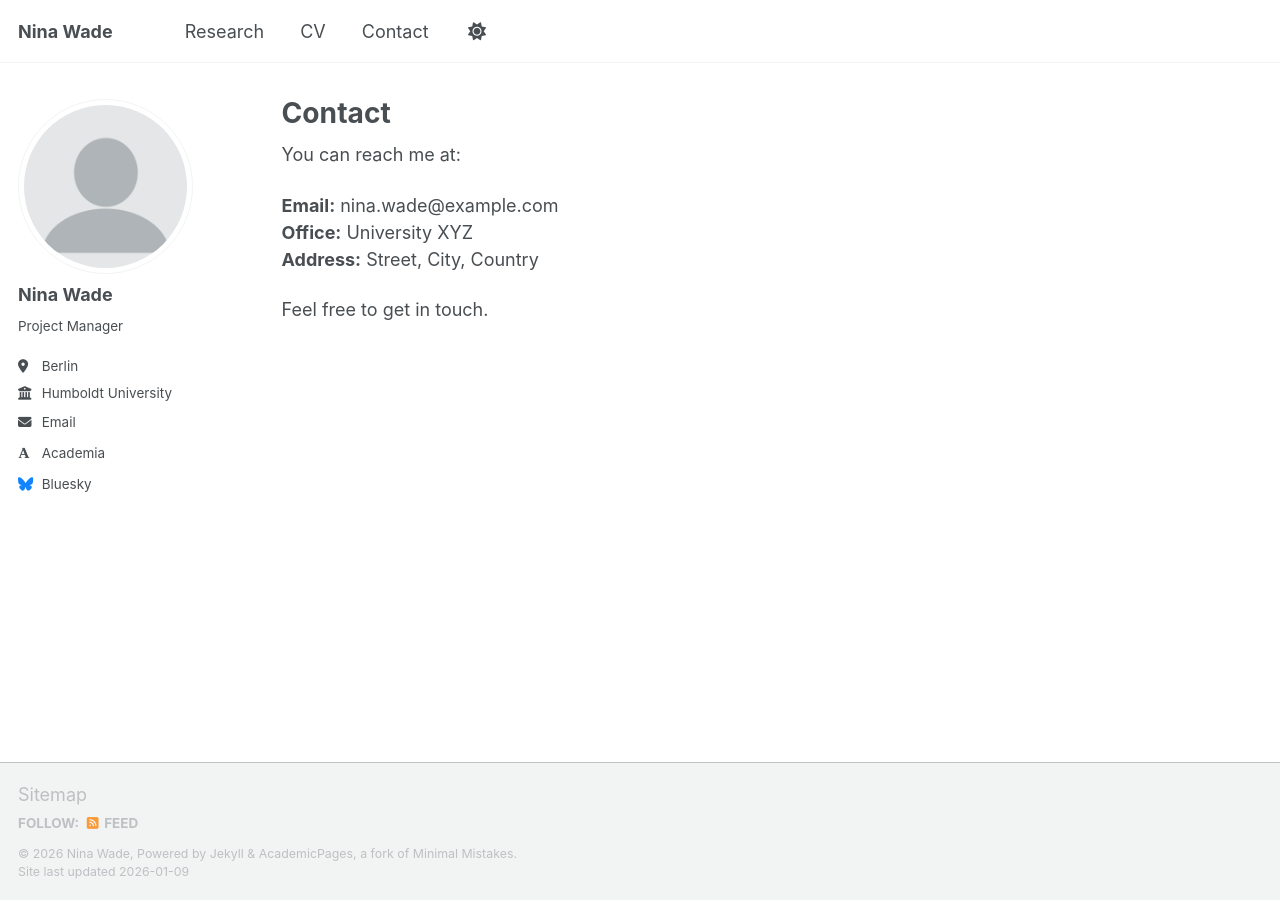
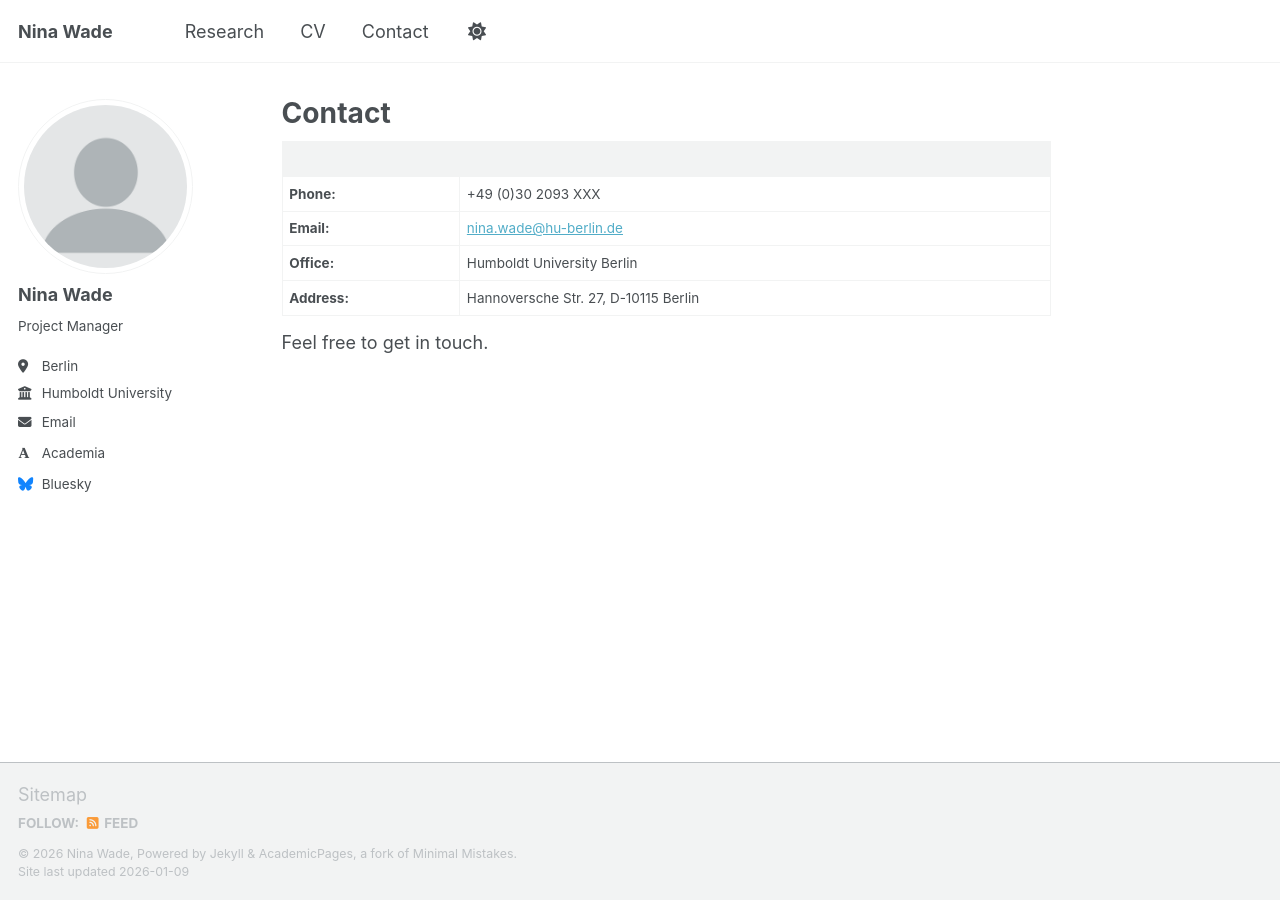
Before and after one commit to ninawade/academicwebsite, a Jekyll site: the page built from _pages/contact.md, in a window 1280 px wide. Built offline with Jekyll 4.4.1, drawn with Linux system fonts in a browser that asks for light colours; some web fonts are replaced; a script bundle is joined from its source files by our own code; library files that are not in the unit come from our copies.

Commit message:
Update contact.md

```diff
--- a/_pages/contact.md
+++ b/_pages/contact.md
@@ -3,10 +3,11 @@ title: "Contact"
 permalink: /contact/
 ---
 
-You can reach me at:
-
-**Email:** nina.wade@example.com
-**Office:** University XYZ
-**Address:** Street, City, Country
+|            | |
+|------------|------------------------------------------------|
+| **Phone:** | +49 (0)30 2093 XXX                            |
+| **Email:** | [nina.wade@hu-berlin.de](mailto:nina.wade@hu-berlin.de) |
+| **Office:**| Humboldt University Berlin                     |
+| **Address:** | Hannoversche Str. 27, D-10115 Berlin          |
 
 Feel free to get in touch.
```
